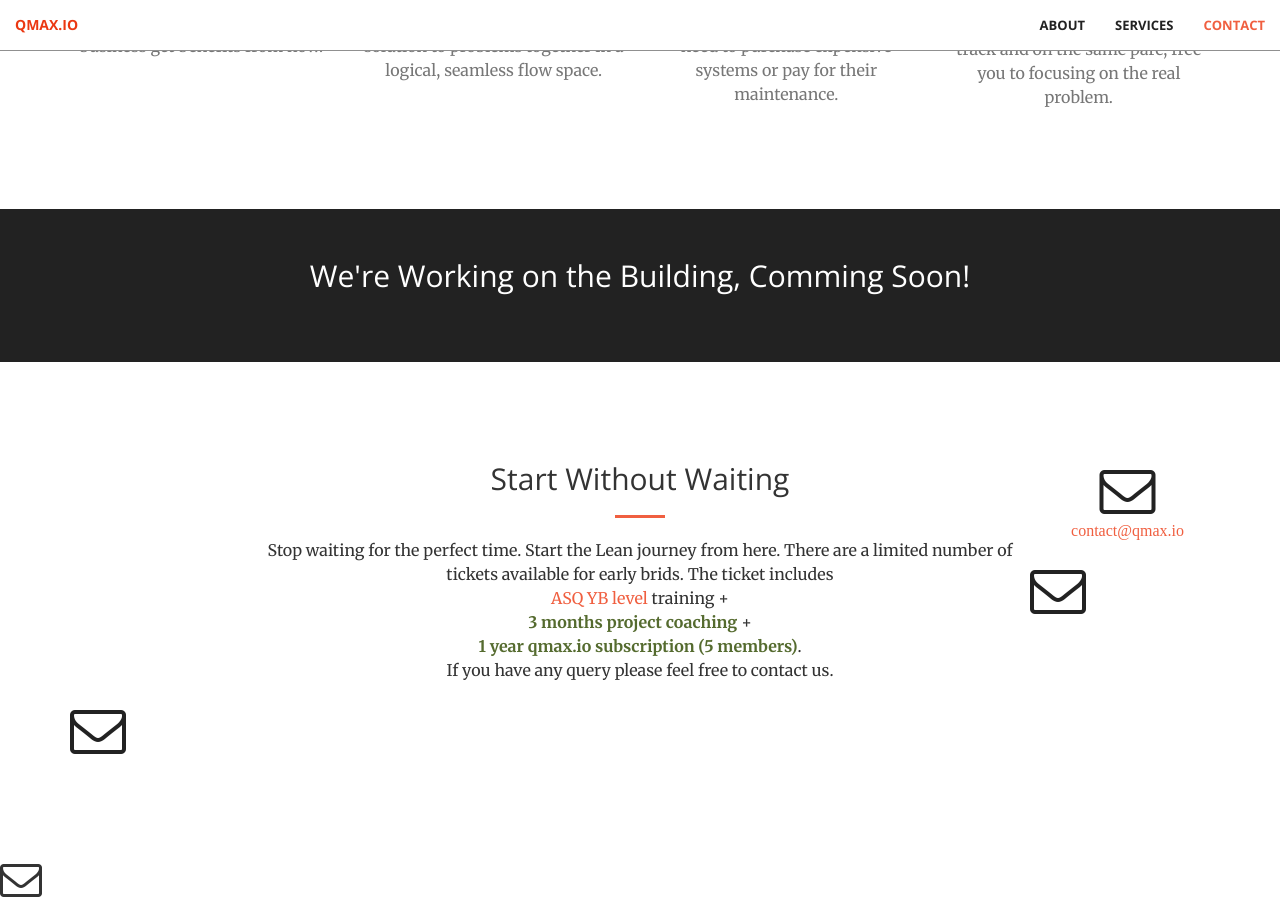
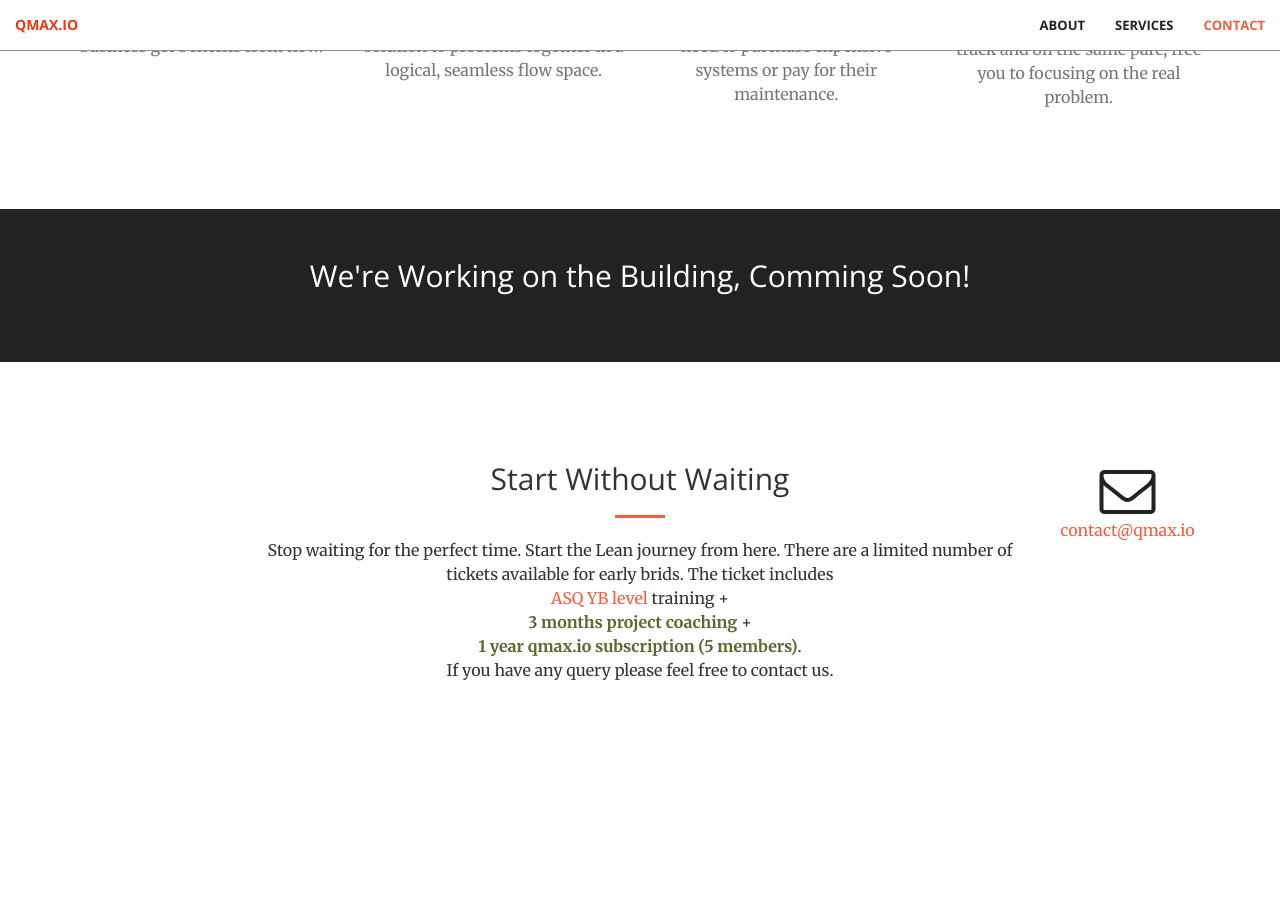
Before and after one commit to davidwei33li/kk33, a Jekyll site: the page built from index.html, in a window 1280 px wide and 900 px high, scrolled down 1616 px. Built offline with Jekyll 4.4.1, drawn with Linux system fonts in a browser that asks for light colours; after the commit the page ends 2418 px from its top, so only the background shows below that.

Commit message:
update mail address location

```diff
--- a/_includes/contact.html
+++ b/_includes/contact.html
@@ -9,8 +9,8 @@
                     <br><span style="color:darkolivegreen;font-weight:bold">1 year qmax.io subscription (5 members)</span>.
                     <br> If you have any query please feel free to contact us. </p>
             </div>
-        <div class="col-lg-2 text-center">
-                <i class="fa fa-envelope-o fa-3x wow bounceIn" data-wow-delay=".1s" style="visibility: visible; animation-delay: 0.1s; animation-name: bounceIn;"/>
+        <div class="text-center">
+                <i class="fa fa-envelope-o fa-3x wow bounceIn" data-wow-delay=".1s"></i>
                 <p><a href="mailto:contact@qmax.io"> contact@qmax.io</a></p>
             </a>
         </div>
```
